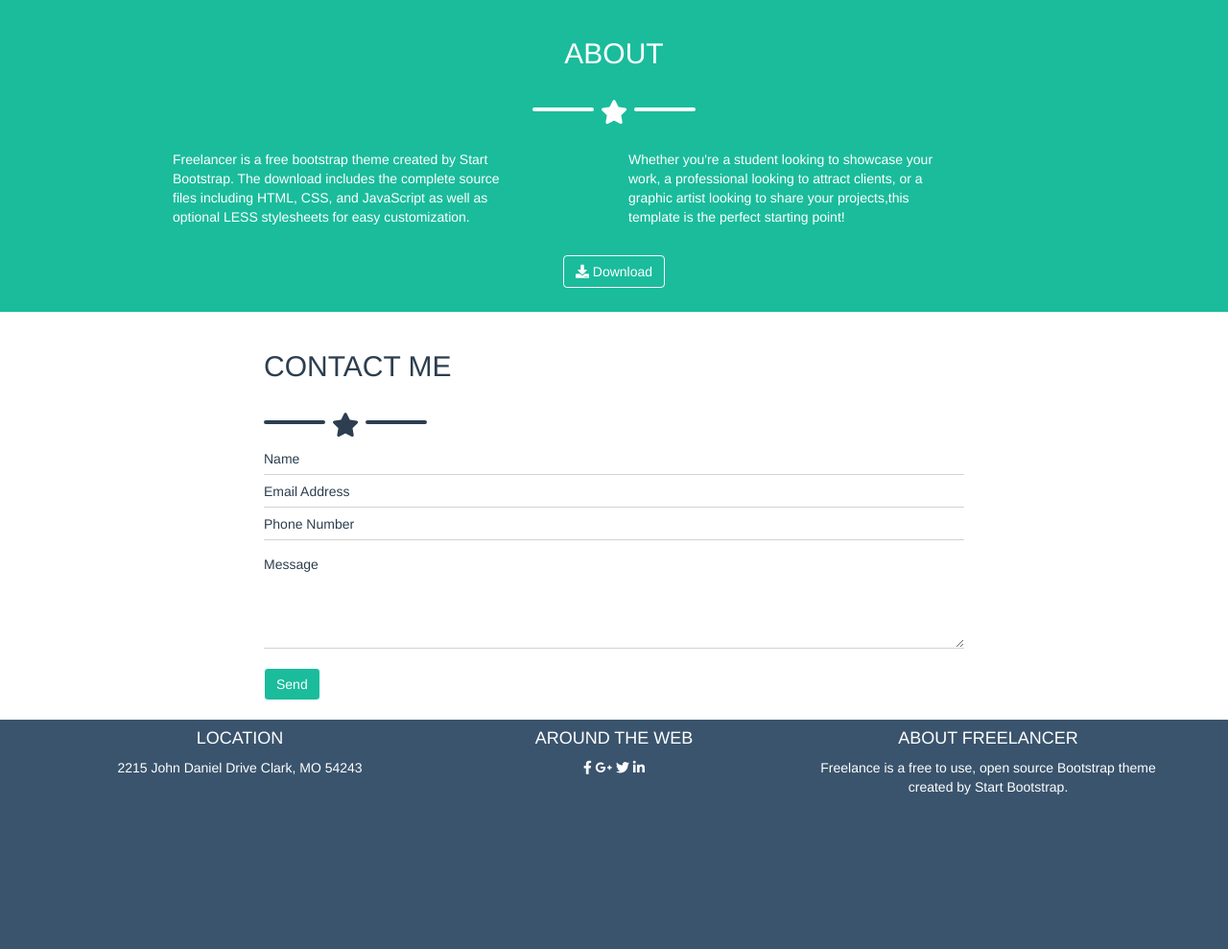
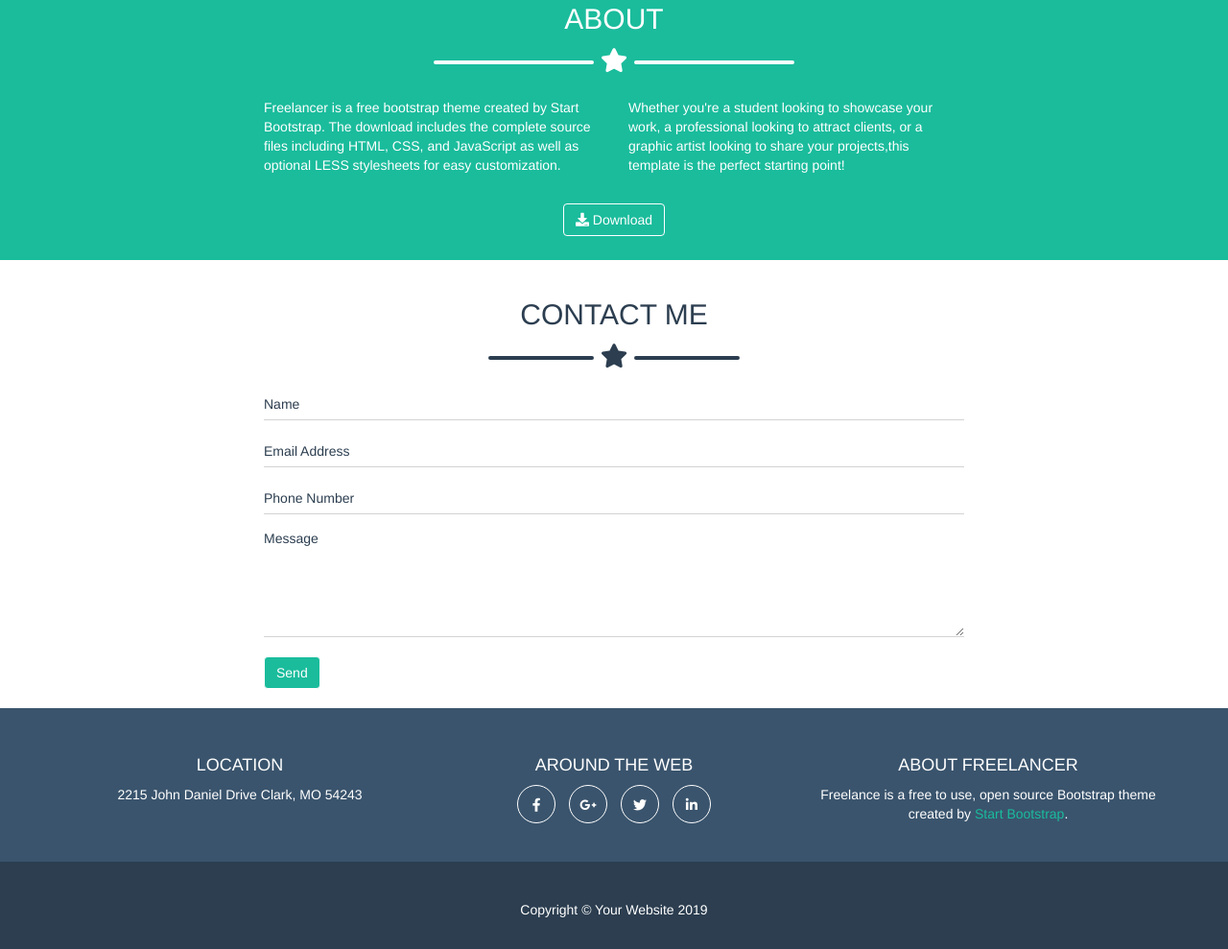
Before and after one commit to CristinaDAmico/html-css-bootstrap-freelancer, a plain HTML site: page index.html in a window 1280 px wide. Shown: the part 1331-2320 px from the top of the page at 96% size. Drawn offline with nearby package versions, Linux system fonts and the light colour scheme.

Commit message:
layout completo

```diff
--- a/css/main.css
+++ b/css/main.css
@@ -10,33 +10,29 @@ h4 {
     text-transform: uppercase;
 }
 
+/* UTILITIES */
+
 /* section color blue */
 .color_blue {
     color: #2c3e50;
 }
 
+/* star divisore */
 .star {
     font-size: 25px;
 }
 
-
-.star hr {
-    width: 60px;
+.star span {
+    display: inline-block;
+    width: 15%;
     border: 2px solid;
     border-radius: 5px;
-    position: relative;
-    top: 10px;
+    vertical-align: middle;
 }
-
-.hr_left,
-.hr_right {
-    display: inline-block;
-}
-
-
 
 /* STYLE HEADER */
 
+/* style navbar */
 .cd-nav {
     font-weight: bold;
     text-transform: uppercase;
@@ -57,7 +53,7 @@ a.navbar-brand {
 }
 
 
-/* STYLE HERO */
+/* style hero */
 .hero {
     padding: 30px 0;
     background-color: #1abc9c;
@@ -70,7 +66,7 @@ a.navbar-brand {
 
 /* section portfolio img */
 .card img {
-    width: 100%;
+    max-width: 100%;
     border-radius: 10px;
     margin: 20px auto;
 }
@@ -100,6 +96,7 @@ a.navbar-brand {
 
 .cd-form {
     padding-left: 0;
+    margin-top: 15px;
     border: none;
     border-radius: 0;
     box-shadow: none;
@@ -118,19 +115,31 @@ label.message {
 
 /* FOOTER */
 
-footer {
-    text-align: center;
-    color: white;
+/* footer top */
+.footer_top {
+    padding: 20px;
+    background-color: #3a546d;
 }
 
-/* footer top */
-.footer_top {
-    height: 450px;
-    background-color: #3a546d;
+.footer_top i {
+    width: 40px;
+    height: 40px;
+    line-height: 40px;
+    margin: 0 5px;
+    border: 1px solid white;
+    border-radius: 50%;
+}
+
+.cd-footer-top {
+    margin: 20px 0;
+}
+
+.cd-footer-top span {
+    color: #1abc9c;
 }
 
 /* footer bottom */
 .footer_bottom {
-    height: 100px;
+    padding: 40px;
     background-color: #2c3e50;
 }
--- a/index.html
+++ b/index.html
@@ -56,9 +56,9 @@
                     <img src="./img/avatar.svg" alt="avatar">
                     <h1> Start bootstrap </h1>
                     <div class="star">
-                        <hr class="hr_left">
+                        <span></span>
                         <i class="fas fa-star"></i>
-                        <hr class="hr_right">
+                        <span></span>
                     </div>
                     <h4>Graphic artist - Web designer - Illustrator </h4>
                 </div>
@@ -70,9 +70,9 @@
             <div class="col-xs-12">
                 <h2>Portfolio</h2>
                 <div class="star">
-                    <hr class="hr_left">
+                    <span></span>
                     <i class="fas fa-star"></i>
-                    <hr class="hr_right">
+                    <span></span>
                 </div>
             </div>
         </section>
@@ -107,15 +107,15 @@
                 <div class="col-xs-12 text-center">
                     <h2>About</h2>
                     <div class="star">
-                        <hr class="hr_left">
+                        <span></span>
                         <i class="fas fa-star"></i>
-                        <hr class="hr_right">
+                        <span></span>
                     </div>
                 </div>
-                <div class="col-xs-8 col-xs-offset-2 col-sm-4 col-sm-offset-1">
+                <div class="col-xs-8 col-xs-offset-2 col-sm-4">
                     <p>Freelancer is a free bootstrap theme created by Start Bootstrap. The download includes the complete source files including HTML, CSS, and JavaScript as well as optional LESS stylesheets for easy customization.</p>
                 </div>
-                <div class="col-xs-8 col-xs-offset-2 col-sm-4 col-sm-offset-1">
+                <div class="col-xs-8 col-xs-offset-2 col-sm-4 col-sm-offset-0">
                     <p>Whether you're a student looking to showcase your work, a professional looking to attract clients, or a graphic artist looking to share your projects,this template is the perfect starting point!</p>
                 </div>
                 <div class="col-xs-12 text-center">
@@ -128,11 +128,11 @@
         <section class="contact color_blue">
             <div class="container">
                 <div class="col-xs-8 col-xs-offset-2">
-                    <h2>Contact me</h2>
-                    <div class="star">
-                        <hr class="hr_left">
+                    <h2 class="text-center">Contact me</h2>
+                    <div class="star text-center">
+                        <span></span>
                         <i class="fas fa-star"></i>
-                        <hr class="hr_right">
+                        <span></span>
                     </div>
                     <input type="text" class="form-control cd-form" placeholder="Name">
                     <input type="text" class="form-control cd-form" placeholder="Email Address">
@@ -147,17 +147,17 @@
     </main>
 
     <!-- FOOTER -->
-    <footer>
+    <footer class="text-center">
 
         <!-- footer top -->
         <div class="footer_top">
             <div class="container">
                 <div class="row">
-                    <div class="col-xs-12 col-sm-4">
+                    <div class="cd-footer-top col-xs-12 col-sm-4">
                         <h4>Location</h4>
                         <div> 2215 John Daniel Drive Clark, MO 54243 </div>
                     </div>
-                    <div class="col-xs-12 col-sm-4">
+                    <div class="cd-footer-top col-xs-12 col-sm-4">
                         <h4>Around the web</h4>
                         <div>
                             <i class="fab fa-facebook-f"></i>
@@ -166,7 +166,7 @@
                             <i class="fab fa-linkedin-in"></i>
                         </div>
                     </div>
-                    <div class="col-xs-12 col-sm-4">
+                    <div class="cd-footer-top col-xs-12 col-sm-4">
                         <h4>About freelancer</h4>
                         <div>Freelance is a free to use, open source Bootstrap theme created by <span>Start Bootstrap</span>.</div>
                     </div>
@@ -202,5 +202,6 @@
 
 
 
+
 </body>
 </html>
```
